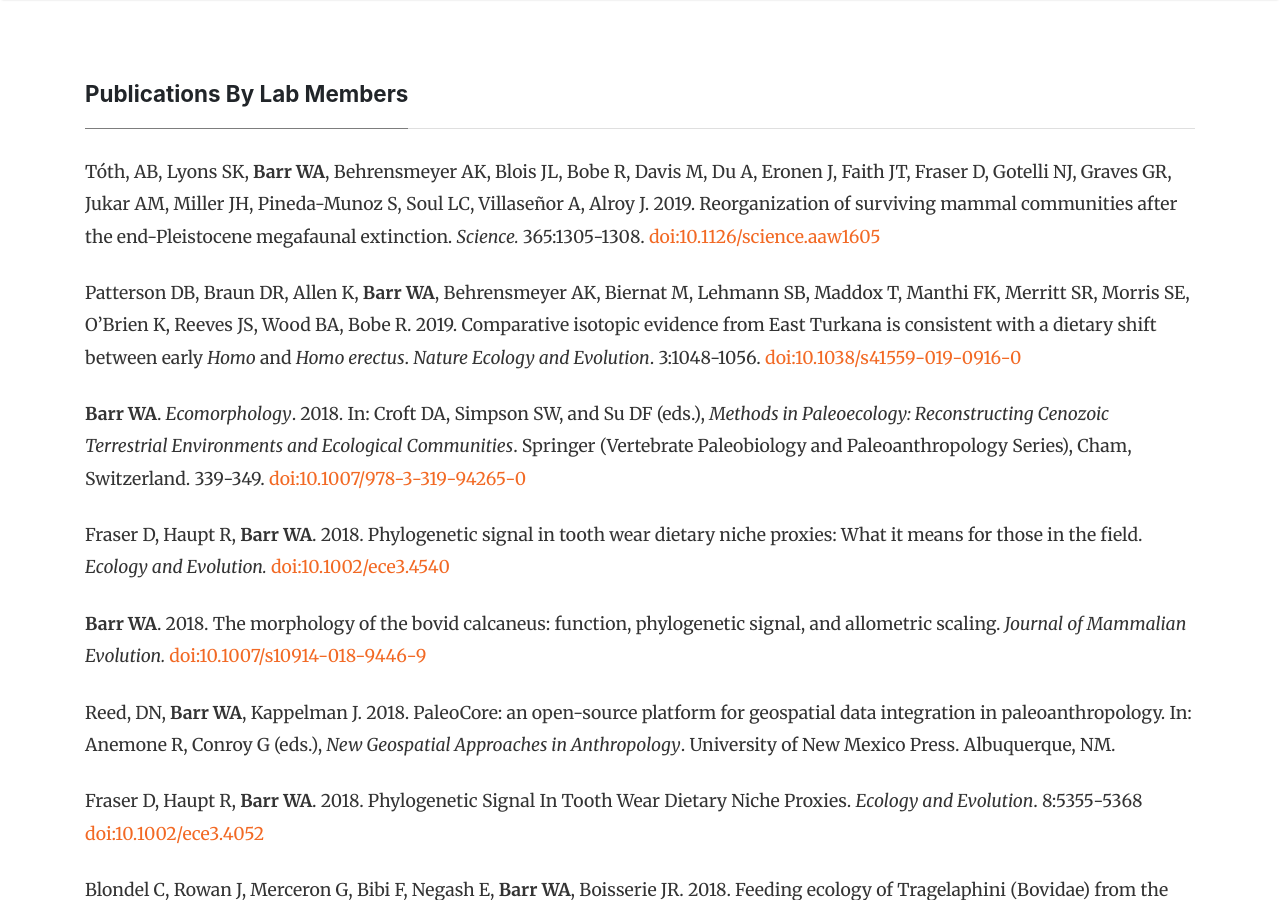
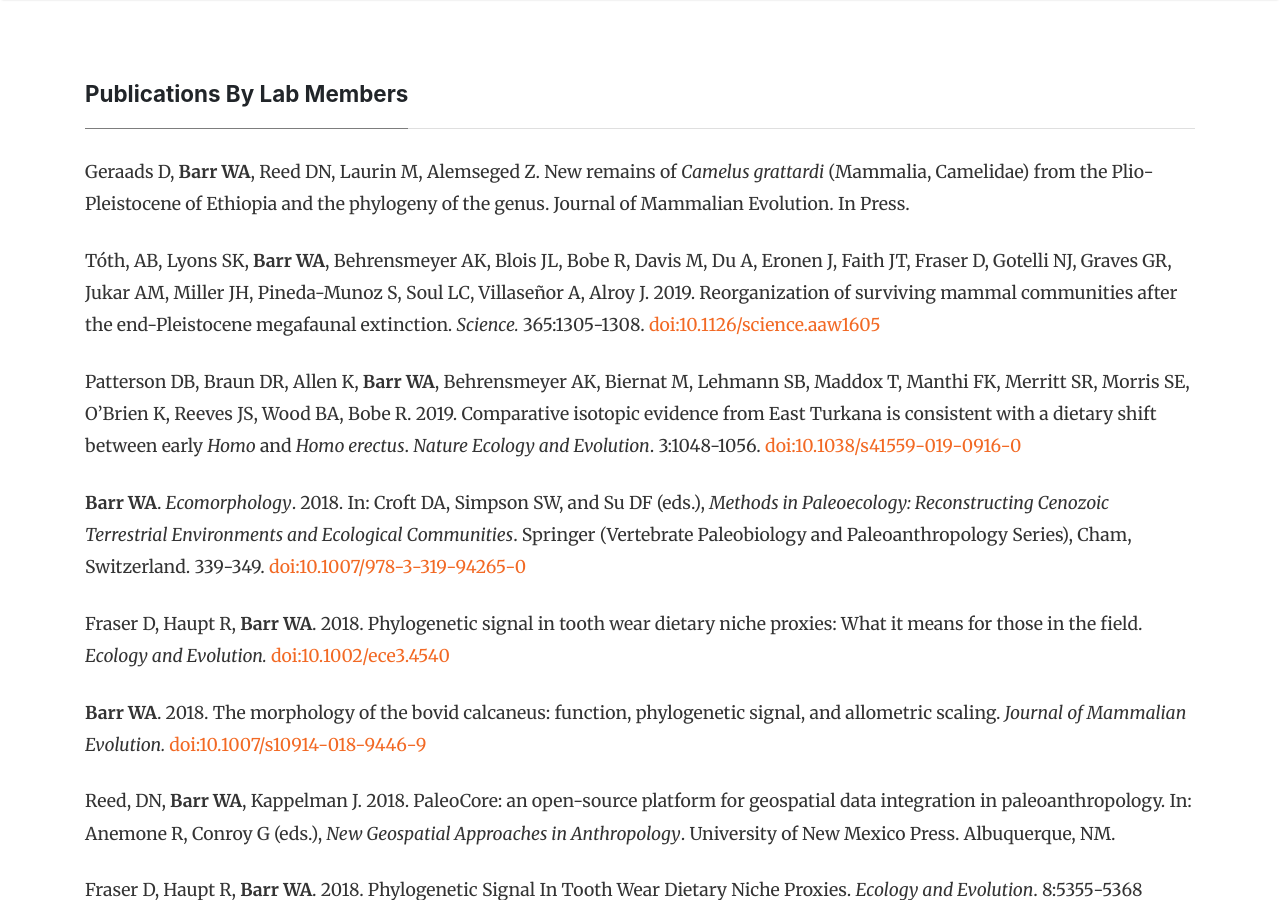
Before and after one commit to wabarr/PAPER, a Jekyll site: the page built from publications.md, in a window 1280 px wide and 900 px high. Built offline with Jekyll 4.4.1, drawn with Linux system fonts in a browser that asks for light colours; nearby versions of some CDN libraries; comment, search, counter and statistics services are not loaded.

Commit message:
add Geraads et al camel paper

```diff
--- a/publications.md
+++ b/publications.md
@@ -5,6 +5,8 @@ title: Publications By Lab Members
 layout: page
 
 ---
+
+Geraads D, **Barr WA**, Reed DN, Laurin M, Alemseged Z. New remains of *Camelus grattardi* (Mammalia, Camelidae) from the Plio-Pleistocene of Ethiopia and the phylogeny of the genus. Journal of Mammalian Evolution. In Press.
 
 Tóth, AB, Lyons SK, **Barr WA**, Behrensmeyer AK, Blois JL, Bobe R, Davis M, Du A, Eronen J, Faith JT, Fraser D, Gotelli NJ, Graves GR, Jukar AM, Miller JH, Pineda-Munoz S, Soul LC, Villaseñor A, Alroy J. 2019. Reorganization of surviving mammal communities after the end-Pleistocene megafaunal extinction. *Science.* 365:1305-1308. [doi:10.1126/science.aaw1605](https://dx.doi.org/10.1126/science.aaw1605 )
 
```
